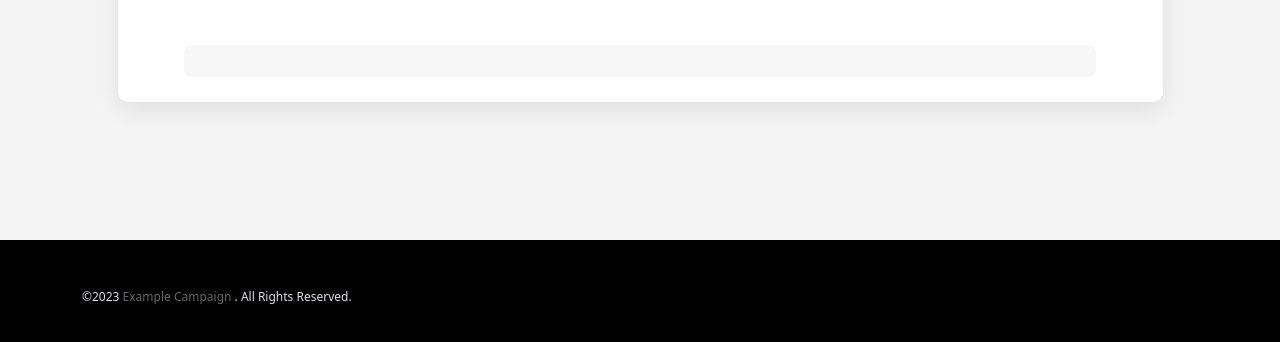
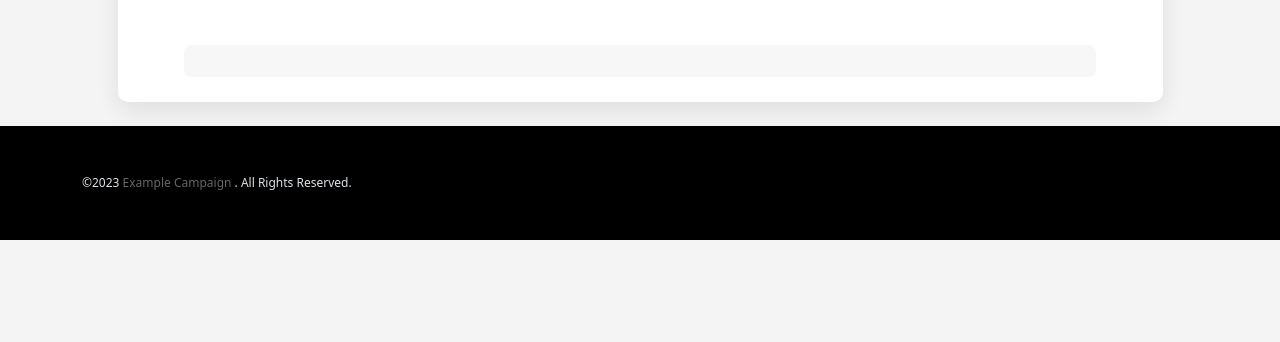
Before and after one commit to 29next/example-campaign, a website: page thank-you.html in a window 1280 px wide. Shown: the part 446-788 px from the top of the page. Drawn offline with Linux system fonts and the light colour scheme; no server answers.

Commit message:
fix display height isue

```diff
--- a/thank-you.html
+++ b/thank-you.html
@@ -10,7 +10,7 @@
     <link rel="stylesheet" type="text/css" href="css/main.css">
 </head>
 
-<body class="bg-checkout d-flex flex-column h-100 vh-100">
+<body class="bg-checkout d-flex flex-column h-100">
     <div class="topbar py-3 py-lg-4">
         <div class="container">
             <div class="row justify-content-between align-items-center">
```
Also changed, not shown: upsell.html (+1 -1 lines).
